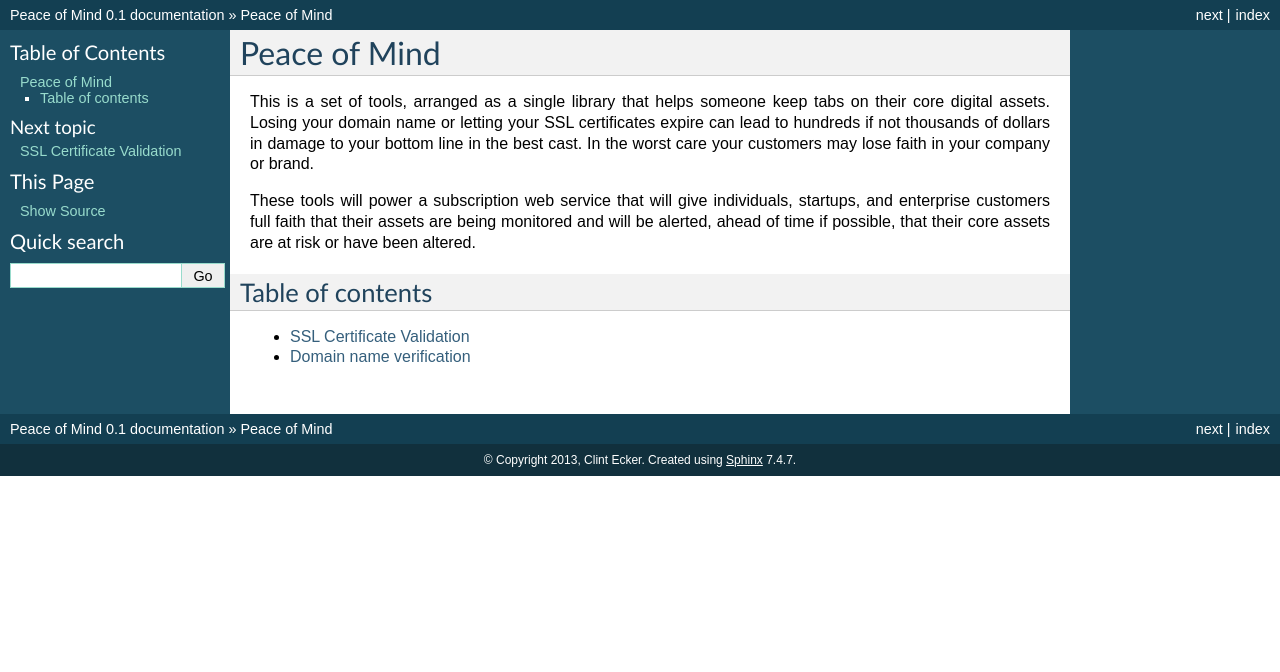
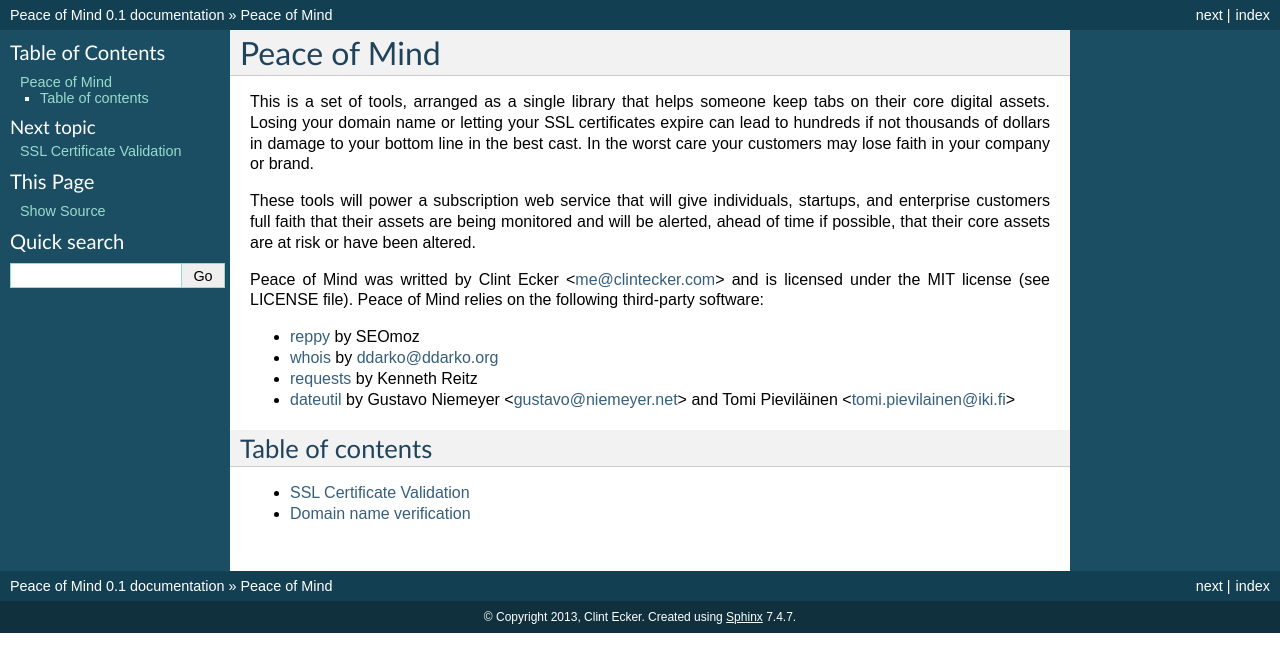
Before and after one commit to clintecker/python-peace-of-mind, a Sphinx documentation site: the page built from docs/index.rst, in a window 1280 px wide. Shown: the top 672 px of the page. Built offline with Sphinx 7.4.7, drawn with Linux system fonts in a browser that asks for light colours.

Commit message:
licensey things

```diff
--- a/docs/index.rst
+++ b/docs/index.rst
@@ -13,6 +13,14 @@ startups, and enterprise customers full faith that their assets are being
 monitored and will be alerted, ahead of time if possible, that their
 core assets are at risk or have been altered.
 
+Peace of Mind was writted by Clint Ecker <me@clintecker.com> and is
+licensed under the MIT license (see LICENSE file).  Peace of Mind relies on the following third-party software:
+
+* `reppy <https://github.com/seomoz/reppy>`_ by SEOmoz
+* `whois <http://pypi.python.org/pypi/whois>`_ by ddarko@ddarko.org
+* `requests <http://docs.python-requests.org/en/latest/>`_ by Kenneth Reitz
+* `dateutil <http://labix.org/python-dateutil>`_ by Gustavo Niemeyer <gustavo@niemeyer.net> and Tomi Pieviläinen <tomi.pievilainen@iki.fi>
+
 ******************
 Table of contents
 ******************
```
Also changed, not shown: README.md (+6 -1 lines), 1 other file.
